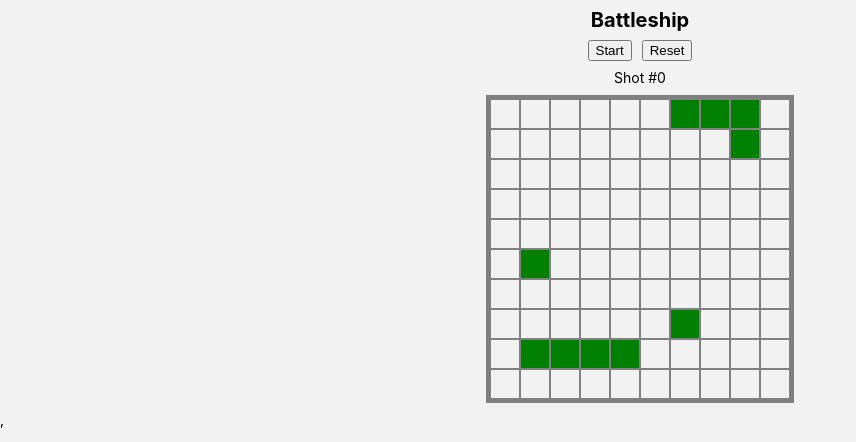
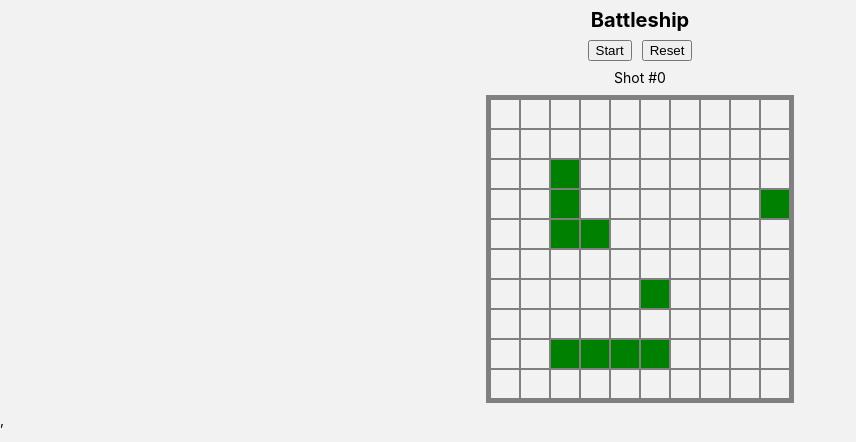
Before and after one commit to Khavrolev/battleship, a React (Create React App) app: page / in a window 1280 px wide. Shown: the top 442 px of the page, without its empty margins (0-856 px from the left). Built offline with nearby package versions, Linux system fonts and the light colour scheme.

Commit message:
init redux and make ships

```diff
--- a/package.json
+++ b/package.json
@@ -4,6 +4,7 @@
   "homepage": "https://Khavrolev.github.io/battleship",
   "private": true,
   "dependencies": {
+    "@reduxjs/toolkit": "^1.8.1",
     "@testing-library/jest-dom": "^5.16.4",
     "@testing-library/react": "^13.1.1",
     "@testing-library/user-event": "^13.5.0",
@@ -14,6 +15,7 @@
     "classnames": "^2.3.1",
     "react": "^18.1.0",
     "react-dom": "^18.1.0",
+    "react-redux": "^8.0.1",
     "react-scripts": "5.0.1",
     "typescript": "^4.6.4",
     "web-vitals": "^2.1.4"
--- a/src/App.tsx
+++ b/src/App.tsx
@@ -1,7 +1,9 @@
 import classNames from "classnames";
 import classes from "./App.module.css";
 import Board from "./components/board/Board";
+import { useAppDispatch } from "./hooks/redux";
 import useBattle from "./hooks/useBattle";
+import { shipsSlice } from "./store/reducers/shipsSlice";
 import {
   isGameCannotBeStarted,
   isGameNotStarted,
@@ -10,7 +12,9 @@ import {
 import getShipsOnBoard from "./utils/getShipsOnBoard";
 
 const App = () => {
-  const { run, setRun, ships, setShips, shots, setShots } = useBattle();
+  const { reset } = shipsSlice.actions;
+  const dispatch = useAppDispatch();
+  const { run, setRun, ships, shots, setShots } = useBattle();
 
   const gameCannotBeStarted = isGameCannotBeStarted(ships);
   const gameNotStarted = isGameNotStarted(shots);
@@ -26,7 +30,7 @@ const App = () => {
 
   const handleReset = () => {
     setShots({});
-    setShips(() => getShipsOnBoard());
+    dispatch(reset(getShipsOnBoard()));
   };
 
   return (
@@ -60,7 +64,7 @@ const App = () => {
         </div>
       </div>
       <div className={classes.wrapper__board}>
-        <Board ships={ships} shots={shots} />
+        <Board shots={shots} />
       </div>
     </div>
   );
--- a/src/components/board/Board.tsx
+++ b/src/components/board/Board.tsx
@@ -1,16 +1,18 @@
 import classNames from "classnames";
 import { FC } from "react";
+import { useAppSelector } from "../../hooks/redux";
 import { BOARD_SIZE, COORDINATES_SEPARATOR } from "../../utils/constants";
 import { CellStatus } from "../../utils/enums";
-import { BoardState, ShipsPosition } from "../../utils/interfaces";
+import { BoardState } from "../../utils/interfaces";
 import classes from "./Board.module.css";
 
 interface BoardProps {
-  ships: ShipsPosition;
   shots: BoardState;
 }
 
-const Board: FC<BoardProps> = ({ ships, shots }) => {
+const Board: FC<BoardProps> = ({ shots }) => {
+  const { ships } = useAppSelector((state) => state.shipsReducer);
+
   const getBoard = () => {
     const board = [];
     for (let i = 0; i < BOARD_SIZE.rows; i += 1) {
--- /dev/null
+++ b/src/hooks/redux.ts
@@ -0,0 +1,5 @@
+import { TypedUseSelectorHook, useDispatch, useSelector } from "react-redux";
+import { AppDispatch, RootState } from "../store/store";
+
+export const useAppDispatch = () => useDispatch<AppDispatch>();
+export const useAppSelector: TypedUseSelectorHook<RootState> = useSelector;
--- a/src/hooks/useBattle.ts
+++ b/src/hooks/useBattle.ts
@@ -2,13 +2,13 @@ import { useState } from "react";
 import { DELAY_TIMEOUT } from "../utils/constants";
 import { isGameOver } from "../utils/gameStatus";
 import getNextShot from "../utils/getNextShot";
-import getShipsOnBoard from "../utils/getShipsOnBoard";
-import { BoardState, ShipsPosition } from "../utils/interfaces";
+import { BoardState } from "../utils/interfaces";
+import { useAppSelector } from "./redux";
 import useInterval from "./useInterval";
 
 const useBattle = () => {
   const [run, setRun] = useState(false);
-  const [ships, setShips] = useState<ShipsPosition>(() => getShipsOnBoard());
+  const { ships } = useAppSelector((state) => state.shipsReducer);
   const [shots, setShots] = useState<BoardState>({});
 
   useInterval(
@@ -22,7 +22,7 @@ const useBattle = () => {
     run ? DELAY_TIMEOUT : null,
   );
 
-  return { run, setRun, ships, setShips, shots, setShots };
+  return { run, setRun, ships, shots, setShots };
 };
 
 export default useBattle;
--- a/src/index.tsx
+++ b/src/index.tsx
@@ -1,12 +1,20 @@
 import React from "react";
 import ReactDOM from "react-dom/client";
+import { Provider } from "react-redux";
 import App from "./App";
+import { setupStore } from "./store/store";
 
 const root = ReactDOM.createRoot(
   document.getElementById("root") as HTMLElement,
 );
+
+const store = setupStore();
+
 root.render(
   <React.StrictMode>
-    <App />,
+    <Provider store={store}>
+      <App />
+    </Provider>
+    ,
   </React.StrictMode>,
 );
--- /dev/null
+++ b/src/store/reducers/shipsSlice.ts
@@ -0,0 +1,23 @@
+import { createSlice, PayloadAction } from "@reduxjs/toolkit";
+import getShipsOnBoard from "../../utils/getShipsOnBoard";
+import { ShipsPosition } from "../../utils/interfaces";
+
+interface ShipsState {
+  ships: ShipsPosition;
+}
+
+const initialState: ShipsState = {
+  ships: getShipsOnBoard(),
+};
+
+export const shipsSlice = createSlice({
+  name: "ships",
+  initialState,
+  reducers: {
+    reset(state, action: PayloadAction<ShipsPosition>) {
+      state.ships = action.payload;
+    },
+  },
+});
+
+export default shipsSlice.reducer;
--- /dev/null
+++ b/src/store/store.ts
@@ -0,0 +1,12 @@
+import { combineReducers, configureStore } from "@reduxjs/toolkit";
+import shipsReducer from "./reducers/shipsSlice";
+
+const rootReducer = combineReducers({ shipsReducer });
+
+export const setupStore = () => {
+  return configureStore({ reducer: rootReducer });
+};
+
+export type RootState = ReturnType<typeof rootReducer>;
+export type AppStore = ReturnType<typeof setupStore>;
+export type AppDispatch = AppStore["dispatch"];
```
Also changed, not shown: 2 other files (tests, documents, lock files or other folders).
